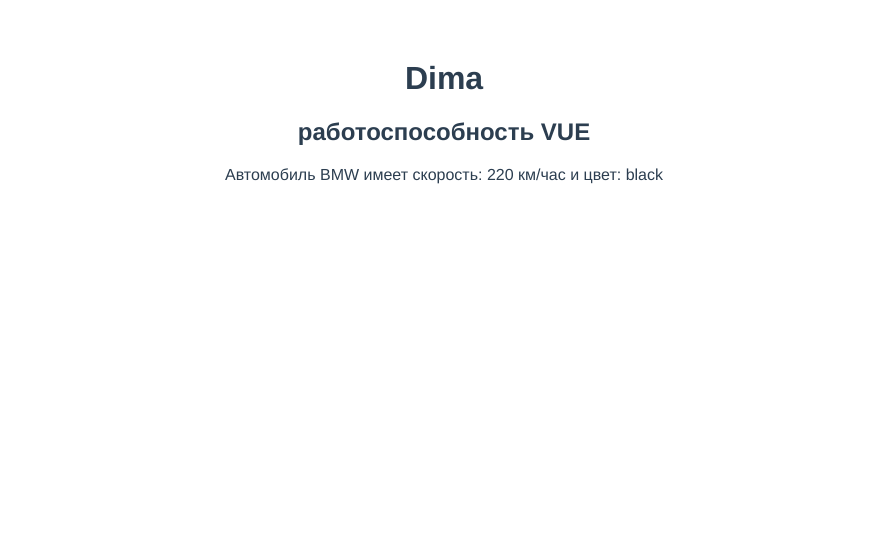
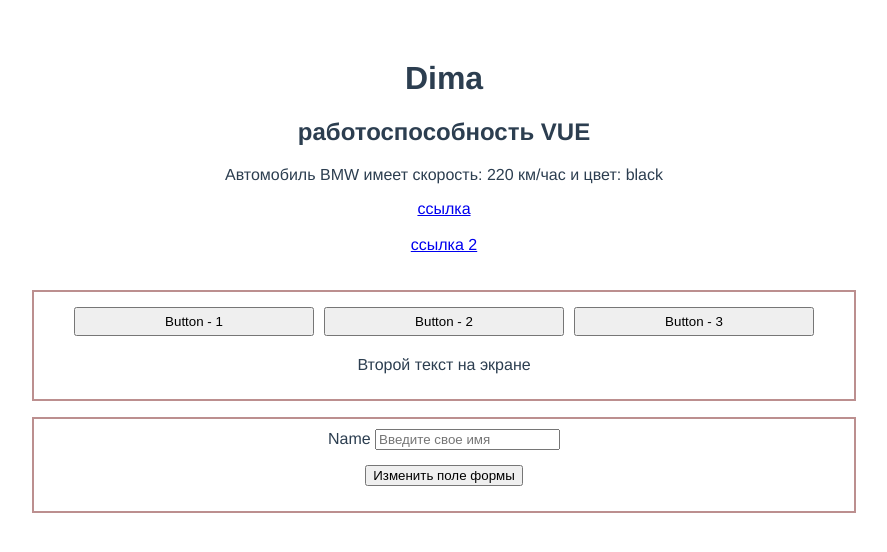
Before and after one commit to dima-kulikov/Vue-CLI, a Vue app in the folder myapp/: page / in a window 1280 px wide. Shown: the top 552 px of the page, without its empty margins (196-1083 px from the left). Built offline with nearby package versions, Linux system fonts and the light colour scheme.

Commit message:
08,12,2021
08,12,2021

```diff
--- a/myapp/src/App.vue
+++ b/myapp/src/App.vue
@@ -3,8 +3,31 @@
     <h1>{{firstName}}</h1>
     <h2>{{desc}}</h2>
     <p>Автомобиль {{obj.car}} имеет скорость: {{obj.speed}} км/час и цвет: {{obj.color}}</p>
-    <!-- <img alt="Vue logo" src="./assets/logo.png" />
-    <HelloWorld msg="Welcome to Your Vue.js App" /> -->
+    <a v-bind:href="hub" target="_blank">ссылка</a>
+    <br>
+    <br>
+    <a :[atterkey]="hub">ссылка 2</a>
+    <br>
+    <br>
+    <div class="block">
+    <button class="menu-btn" v-on:click="msgVisibl = 1">Button - 1</button>
+    <button class="menu-btn" v-on:click="msgVisibl = 2">Button - 2</button>
+    <button class="menu-btn" v-on:click="msgVisibl = 3">Button - 3</button>
+    <div class="message" v-if="msgVisibl == 1">Выводим первый текст</div>
+    <div class="message" v-else-if="msgVisibl == 2">Второй текст на экране</div>
+    <div class="message" v-else>Третий и последний текст</div>
+    </div>
+    <div class="block">
+      <div v-if="inputNameVizibl">
+        <label> Name </label>
+        <input type="text" placeholder="Введите свое имя" key="nameInput">
+      </div>
+      <div v-else>
+        <label>Nikname </label>
+        <input type="text" placeholder="Введите Никнейм" key="NiknameInput">
+      </div>
+      <button v-on:click ="inputNameVizibl = !inputNameVizibl">Изменить поле формы</button>
+    </div>
   </div>
 </template>
 
@@ -19,11 +42,15 @@ export default {
   data: () => ({
     firstName: 'Dima',
     desc: 'работоспособность VUE',
+    hub: 'https://github.com/',
+    atterkey: 'href',
     obj: {
       car: 'BMW',
       speed: '220',
       color: 'black',
     },
+    msgVisibl: 2,
+    inputNameVizibl: true,
   }),
 };
 </script>
@@ -37,4 +64,22 @@ export default {
   color: #2c3e50;
   margin-top: 60px;
 }
+.block{
+  outline: 2px solid rosybrown;
+  margin: 20px auto;
+  max-width: 800px;
+  padding: 10px;
+}
+.menu-btn{
+  width: 30%;
+  margin: 5px;
+  padding: 5px 0;
+}
+.message{
+  padding: 15px 0;
+}
+button{
+  margin: 15px;
+  cursor: pointer;
+}
 </style>
```
Also changed, not shown: 1 other file (tests, documents, lock files or other folders).
